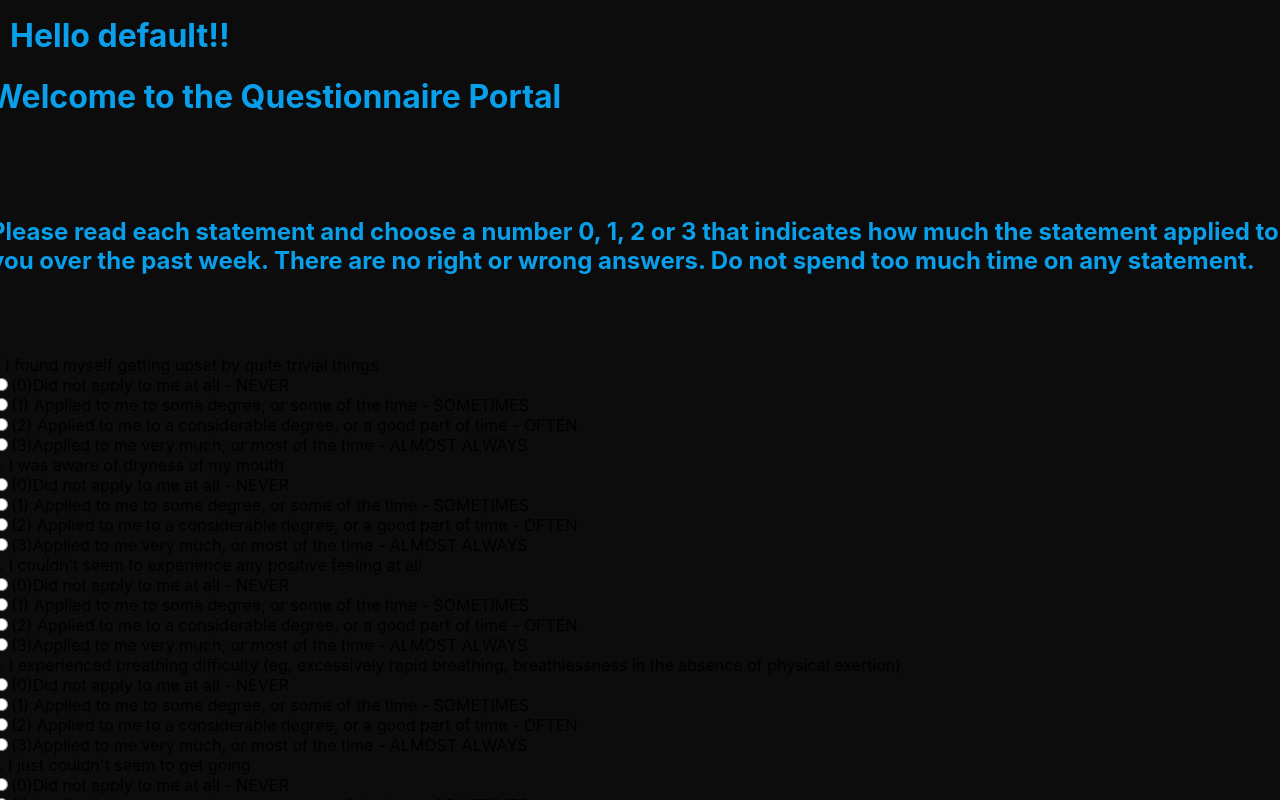
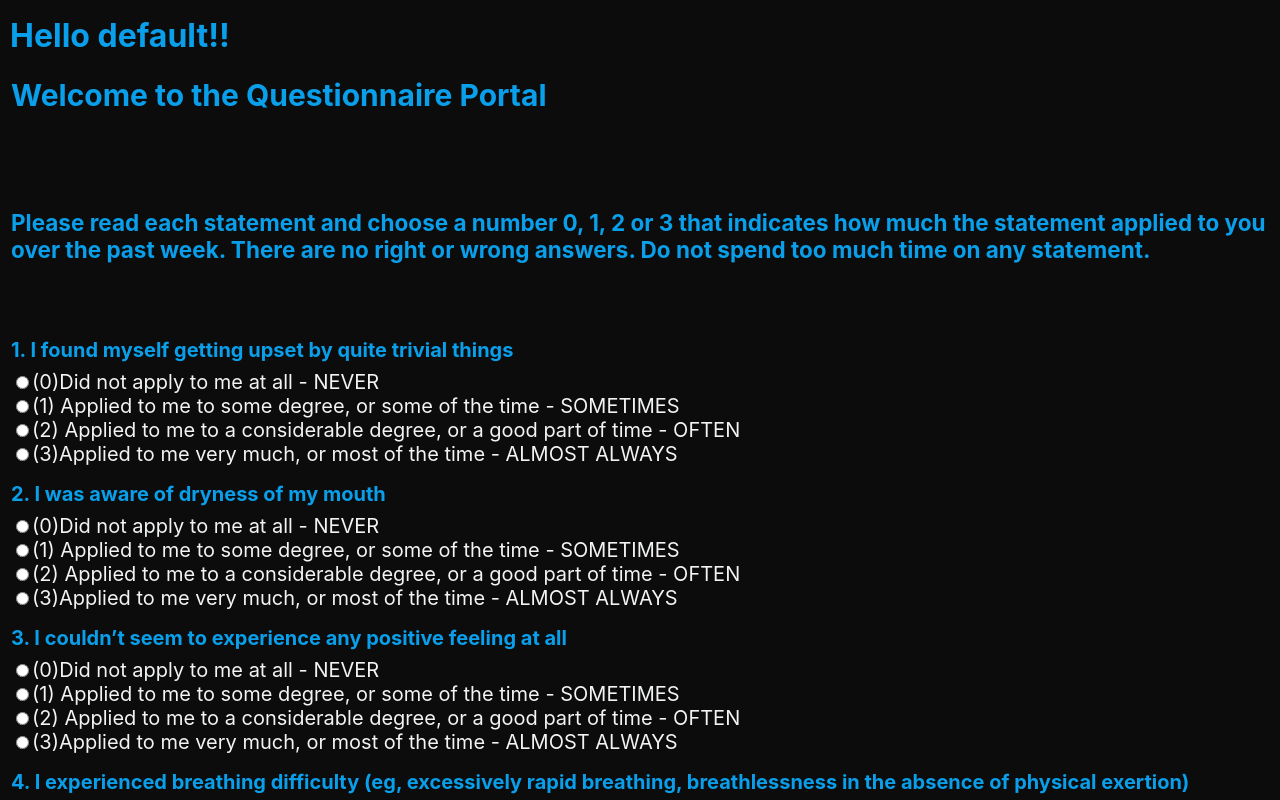
Before and after one commit to Soumyajeet-Muni/DAS-Predictor, a React (Create React App) app: page /login in a window 1280 px wide. Both pictures are taken after a click on the button "Submit". Shown: the top 800 px of the page. Built offline with nearby package versions, Linux system fonts and the light colour scheme.

Commit message:
Update dashboard.css

```diff
--- a/src/pages/dashboard.css
+++ b/src/pages/dashboard.css
@@ -1,5 +1,6 @@
-.App {
-    margin: 5%;
+.App2 {
+    /* margin: 5%; */
+    margin-left: 20px;
     padding-left:  1px;
     padding-right: 5% 20px;
     padding-bottom: 5% 20px;
@@ -8,26 +9,26 @@
     text-align: left;
     color: #f2f3f4;
   }
-  .ram{
+  .ram2{
     margin: 5%;
     padding: 5% 400px;
     font-size: large;
     text-align: left;}
 
 
-  .desc {
+  .desc2 {
      color: aqua;
      font-size: 15px;
   }
 
-  .form-label {
+  .form-label2 {
     margin-bottom: 0.5rem;
     display: inline-block;
     font-weight: bold;
     /* color: #38e3f0; */
     color: #099fea;
   }
-  .form-control {
+  .form-control2 {
     display: block;
     width: 100%;
     padding: 0.375rem 0.75rem;
@@ -45,12 +46,12 @@
     transition: border-color 0.15s ease-in-out, box-shadow 0.15s ease-in-out;
   }
 
-  .form-group {
+  .form-group2 {
     margin-bottom: 1rem;
     font-size: 20px;
   }
 
-  .form-select {
+  .form-select2 {
     display: block;
     width: 100%;
     padding: 0.375rem 2.25rem 0.375rem 0.75rem;
@@ -72,14 +73,14 @@
     appearance: none;
   }
 
-  .btn {
+  .btn2 {
     color: #fff;
     background-color: #0d6efd;
     border-color: #0d6efd;
     padding: 5px 10px;
     border-radius: 5px;
   }
-  .result{
+  .result2{
     text-align: left;
     color: #099fea;
     /* color: greenyellow; */
```
